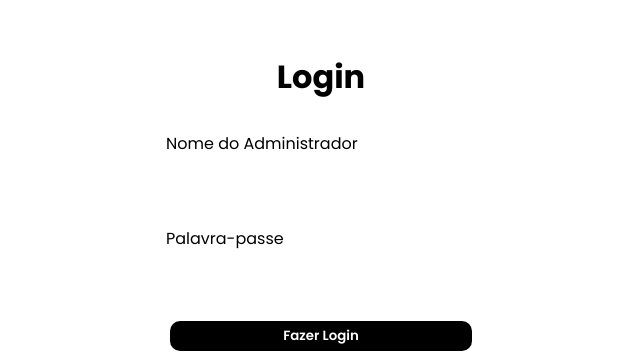
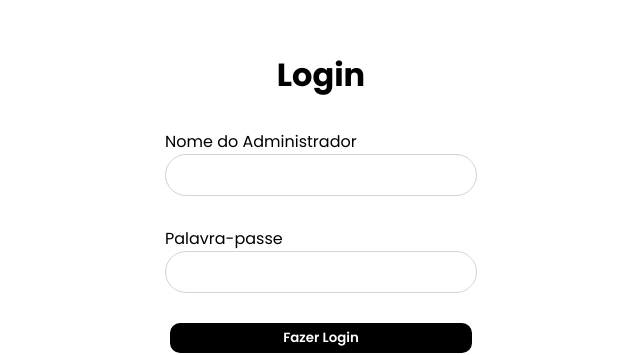
Before and after one commit to GersonPie/kimilamicrocreditoE.I, a React (Vite) app: page / in a window 1280 px wide. Shown: the part 143-498 px from the top of the page, without its empty margins (319-959 px from the left). Built offline with nearby package versions, Linux system fonts and the light colour scheme; no server answers; the database is empty.

Commit message:
style the login

```diff
--- a/src/pages/Login/Login.css
+++ b/src/pages/Login/Login.css
@@ -28,8 +28,8 @@
 .input{
     padding: 5px 15px;
     border-radius: 50vw;
-    border: 0;
-    background-color: var(--card-gray);
+    border: 1px solid lightgray;
+
     height: 30px;
     outline: none;
     width: 280px;
```
